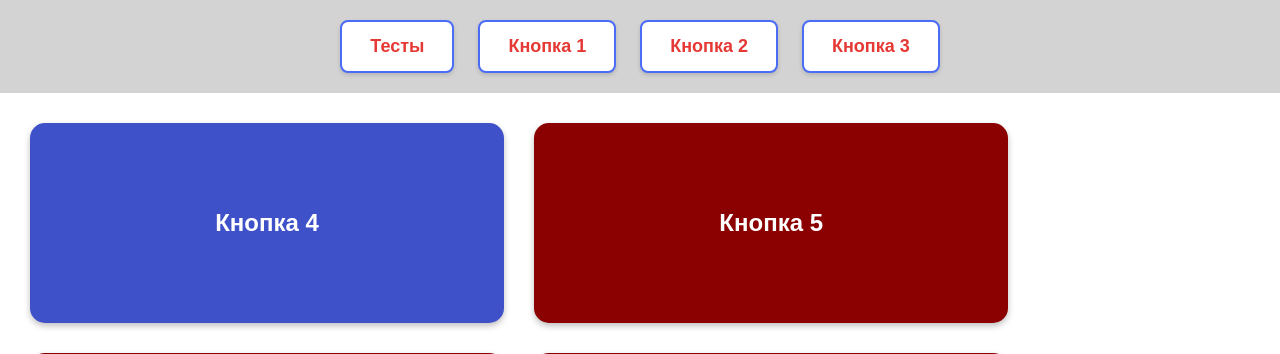
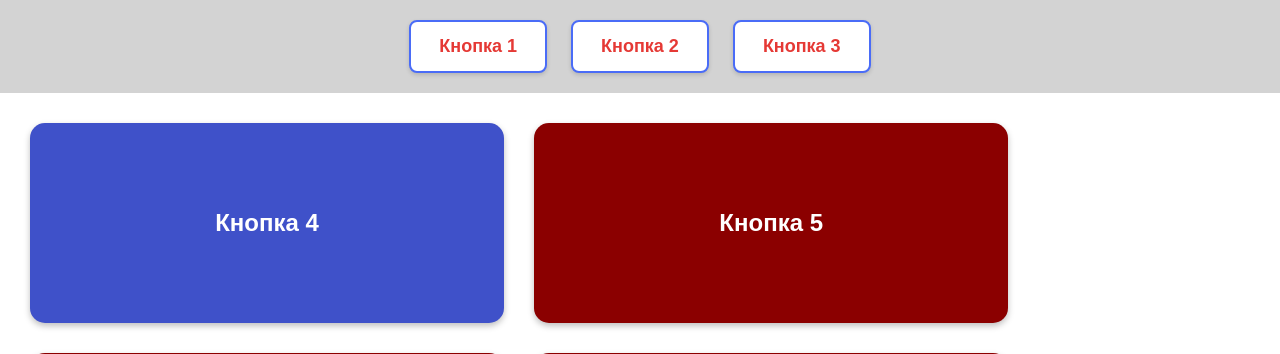
Before and after one commit to paffiahez/test_name-case10-, a Django app: page / in a window 1280 px wide. Shown: the top 354 px of the page. Run offline with Django 5.2, Linux system fonts and the light colour scheme.

Commit message:
Update base.html

```diff
--- a/main/templates/base.html
+++ b/main/templates/base.html
@@ -9,15 +9,15 @@
 </head>
 <body>
 
-    <!-- Верхняя серая полоса -->
+    <!-- Верхняя серая полоса (Plate) -->
     <header class="top-bar">
+        {% block header_content %}
         <nav class="top-menu">
-            <a href="{% url 'test_list' %}" class="top-btn">Тесты</a>
-
             <a href="#" class="top-btn">Кнопка 1</a>
             <a href="#" class="top-btn">Кнопка 2</a>
-            <a href="#" class="top-btn">Кнопка 3</a>
+                <a href="#" class="top-btn">Кнопка 3</a>
         </nav>
+        {% endblock %}
     </header>
 
     <!-- Контент -->
```
